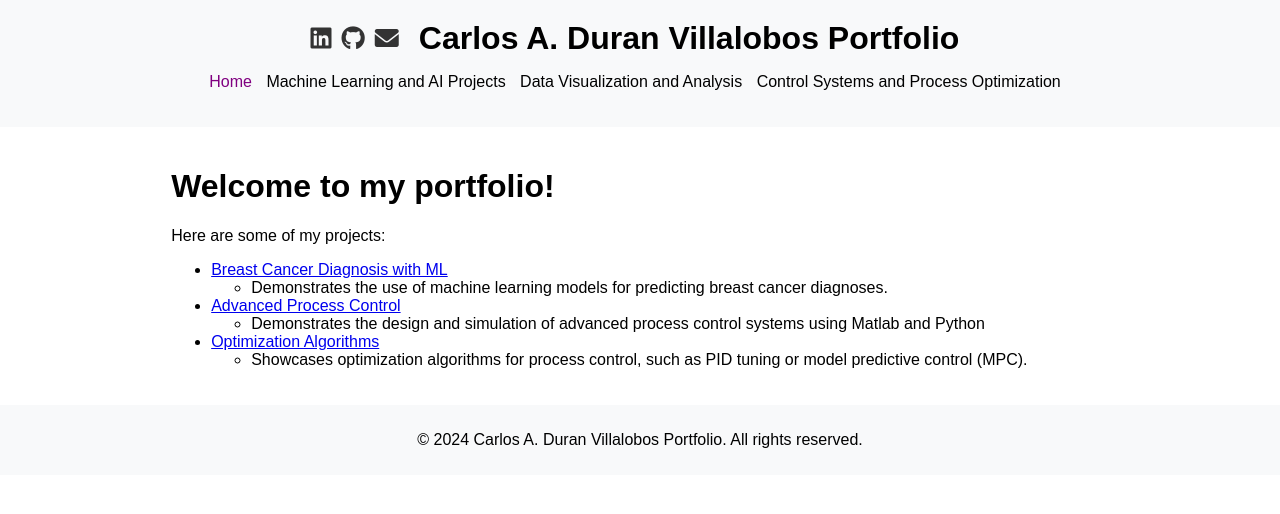
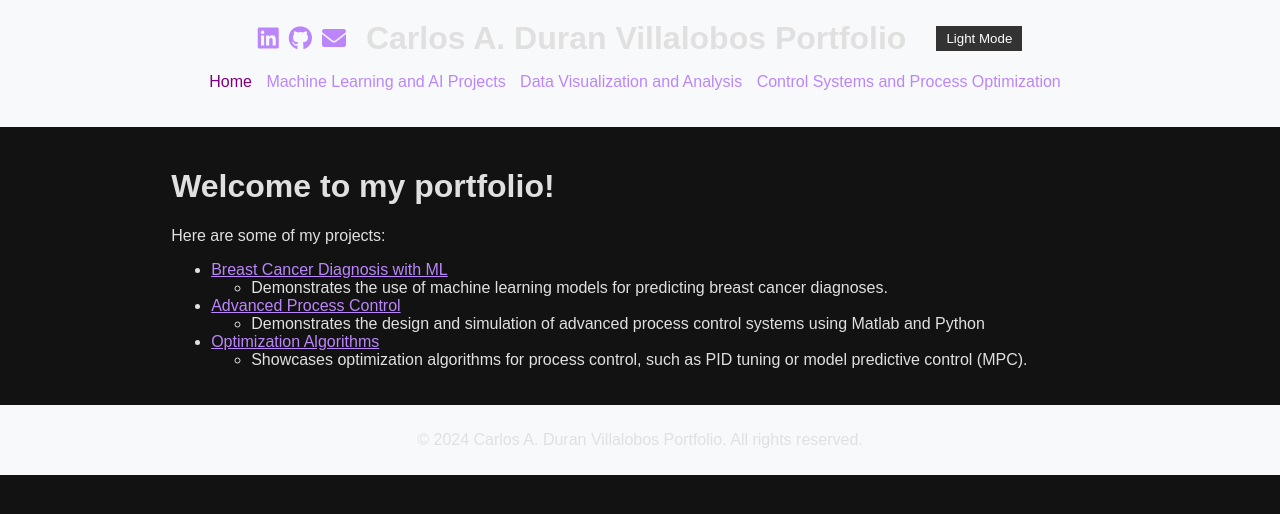
Before and after one commit to CarlosADuranVIllalobos/CarlosADuranVIllalobos.github.io, a Jekyll site: the page built from index.md, in a window 1280 px wide. Shown: the top 514 px of the page. Built offline with Jekyll 4.4.1, drawn with Linux system fonts in a browser that asks for light colours.

Commit message:
Add dark mode and light mode toggle

```diff
--- a/_layouts/default.html
+++ b/_layouts/default.html
@@ -7,7 +7,7 @@
   <link rel="stylesheet" href="{{ '/assets/main.css' | relative_url }}">
   <link rel="stylesheet" href="https://cdnjs.cloudflare.com/ajax/libs/font-awesome/6.0.0-beta3/css/all.min.css">
 </head>
-<body>
+<body class="dark-mode">
   <header>
     <div class="header-content">
       <div class="social-icons">
@@ -16,6 +16,7 @@
         <a href="mailto:duranvillalobos.carlos@gmail.com"><i class="fas fa-envelope"></i></a>
       </div>
       <h1>{{ site.title }}</h1>
+      <button id="theme-toggle" onclick="toggleTheme()">Dark Mode</button>
       <!-- <p>{{ site.description }}</p> -->
     </div>
     <nav>
@@ -34,5 +35,27 @@
   <footer>
     <p>&copy; {{ site.time | date: '%Y' }} {{ site.title }}. All rights reserved.</p>
   </footer>
+  <script>
+    function toggleTheme() {
+      const body = document.body;
+      const themeToggle = document.getElementById('theme-toggle');
+      body.classList.toggle('dark-mode');
+      body.classList.toggle('light-mode');
+      if (body.classList.contains('dark-mode')) {
+        themeToggle.textContent = 'Light Mode';
+      } else {
+        themeToggle.textContent = 'Dark Mode';
+      }
+    }
+
+    document.addEventListener('DOMContentLoaded', (event) => {
+      const themeToggle = document.getElementById('theme-toggle');
+      if (document.body.classList.contains('dark-mode')) {
+        themeToggle.textContent = 'Light Mode';
+      } else {
+        themeToggle.textContent = 'Dark Mode';
+      }
+    });
+  </script>
 </body>
 </html>
--- a/assets/main.css
+++ b/assets/main.css
@@ -80,3 +80,42 @@ footer {
   padding: 10px;
   text-align: center;
 }
+
+button#theme-toggle {
+  margin-left: 10px;
+  padding: 5px 10px;
+  background-color: #333;
+  color: white;
+  border: none;
+  cursor: pointer;
+}
+
+button#theme-toggle:hover {
+  background-color: #555;
+}
+
+body.dark-mode {
+  background-color: #121212;
+  color: #e0e0e0;
+}
+
+body.dark-mode a {
+  color: #bb86fc;
+}
+
+body.dark-mode nav ul li a:hover {
+  color: #ffcc00; /* Hover color in dark mode */
+}
+
+body.light-mode {
+  background-color: #ffffff;
+  color: #000000;
+}
+
+body.light-mode a {
+  color: #007bff;
+}
+
+body.light-mode nav ul li a:hover {
+  color: purple; /* Hover color in light mode */
+}
```
